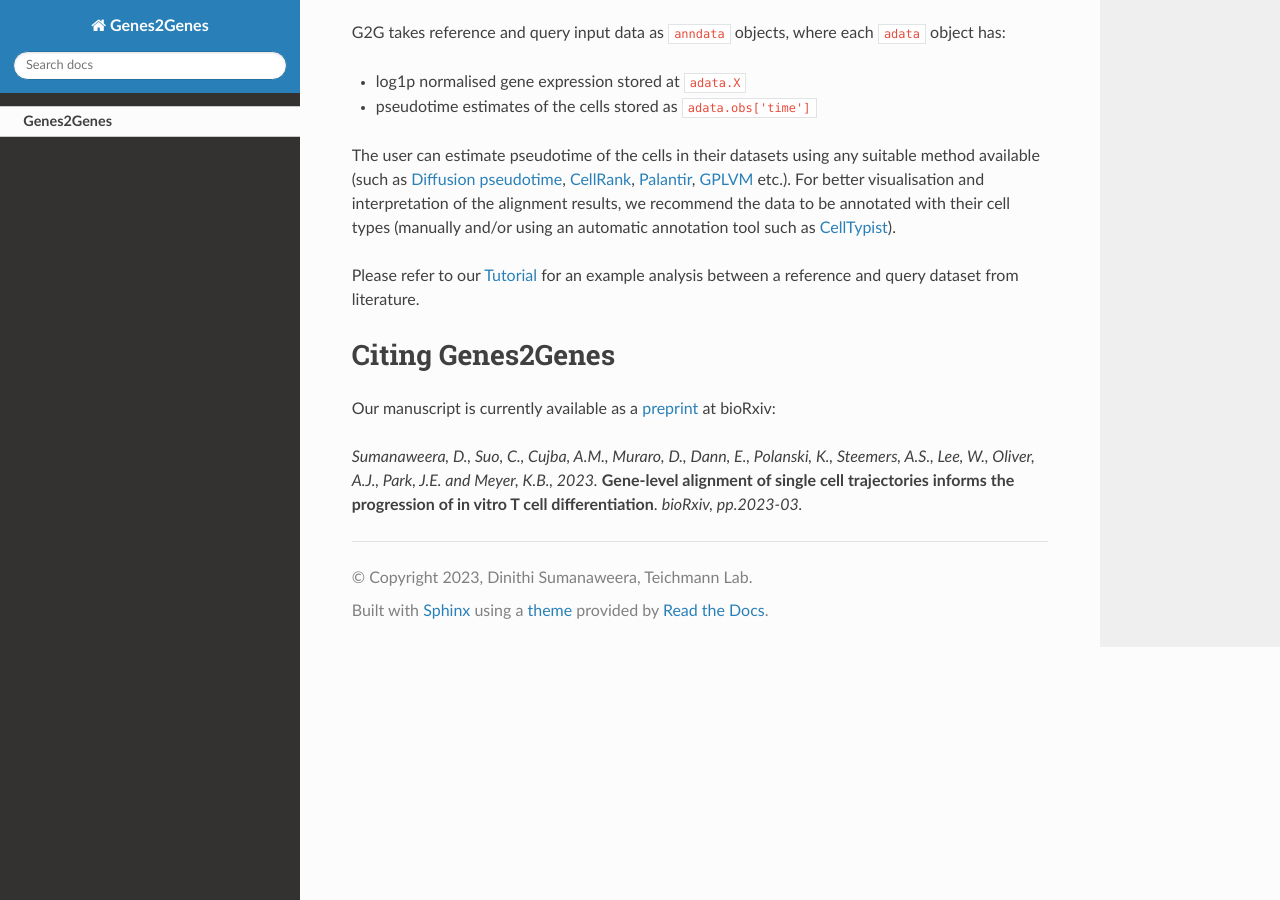
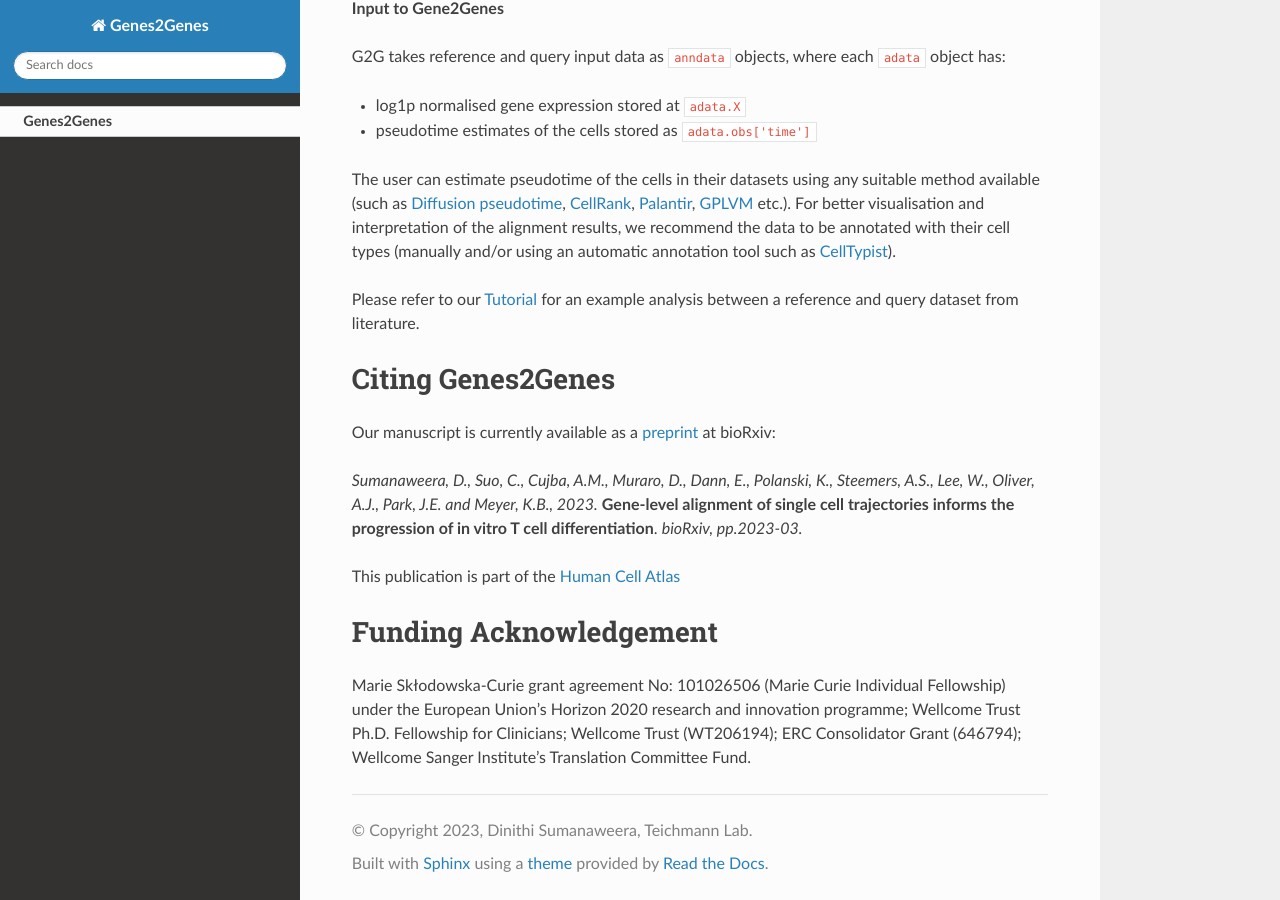
Before and after one commit to Teichlab/Genes2Genes, a Sphinx documentation site: the page built from doc/index.rst, in a window 1280 px wide and 900 px high, scrolled down 3908 px. Built offline with Sphinx 7.4.7 and the Read the Docs theme 2.0.0, drawn with Linux system fonts in a browser that asks for light colours; pages that are not in the unit, such as notebooks, are missing from menus; some of the changed text lies outside the part shown.

Commit message:
Update index.rst

```diff
--- a/doc/index.rst
+++ b/doc/index.rst
@@ -116,6 +116,12 @@
 
 *Sumanaweera, D., Suo, C., Cujba, A.M., Muraro, D., Dann, E., Polanski, K., Steemers, A.S., Lee, W., Oliver, A.J., Park, J.E. and Meyer, K.B., 2023.* **Gene-level alignment of single cell trajectories informs the progression of in vitro T cell differentiation**. *bioRxiv, pp.2023-03.*
 
+This publication is part of the `Human Cell Atlas <https://www.humancellatlas.org>`_
+
+Funding Acknowledgement
+===========
+Marie Skłodowska-Curie grant agreement No: 101026506 (Marie Curie Individual Fellowship) under the European Union’s Horizon 2020 research and innovation programme; Wellcome Trust Ph.D. Fellowship for Clinicians; Wellcome Trust (WT206194); ERC Consolidator Grant (646794); Wellcome Sanger Institute’s Translation Committee Fund.
+
 
 .. toctree::
    :hidden:
```
